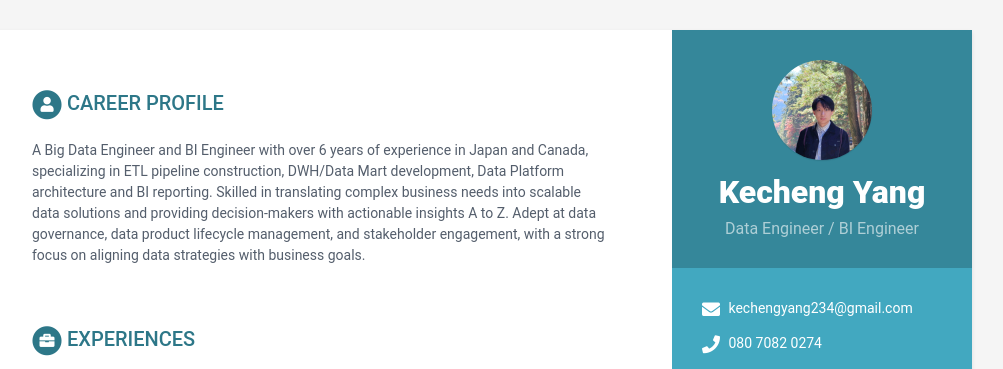
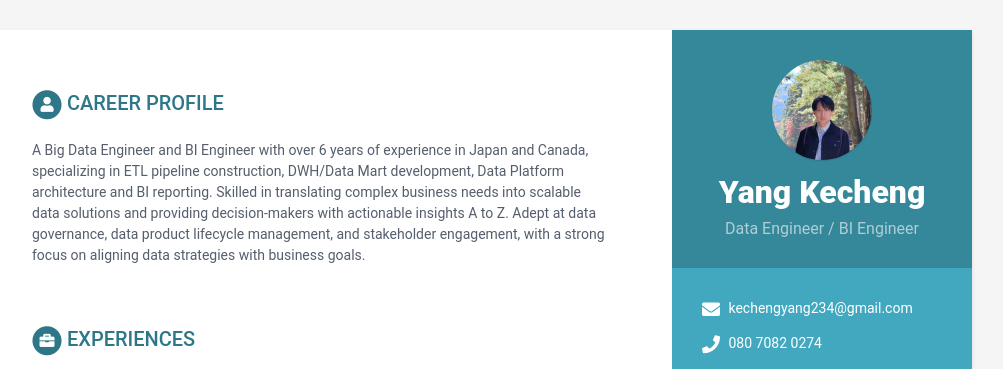
Before and after one commit to kechengyang/cv, a Jekyll site: the page built from index.html, in a window 1280 px wide and 900 px high. Shown: the top 369 px of the window, without its empty margins (168-1171 px from the left). Built offline with Jekyll 4.4.1, drawn with Linux system fonts in a browser that asks for light colours.

```diff
--- a/_data/data.yml
+++ b/_data/data.yml
@@ -8,7 +8,7 @@ sidebar:
   education: True # set to False if you want education in main section instead of in sidebar
 
   # Profile information
-  name: Kecheng Yang
+  name: Yang Kecheng
   tagline: Data Engineer / BI Engineer
   avatar: photo.jpg #place a 100x100 picture inside /assets/images/ folder and provide the name of the file below
 
```
